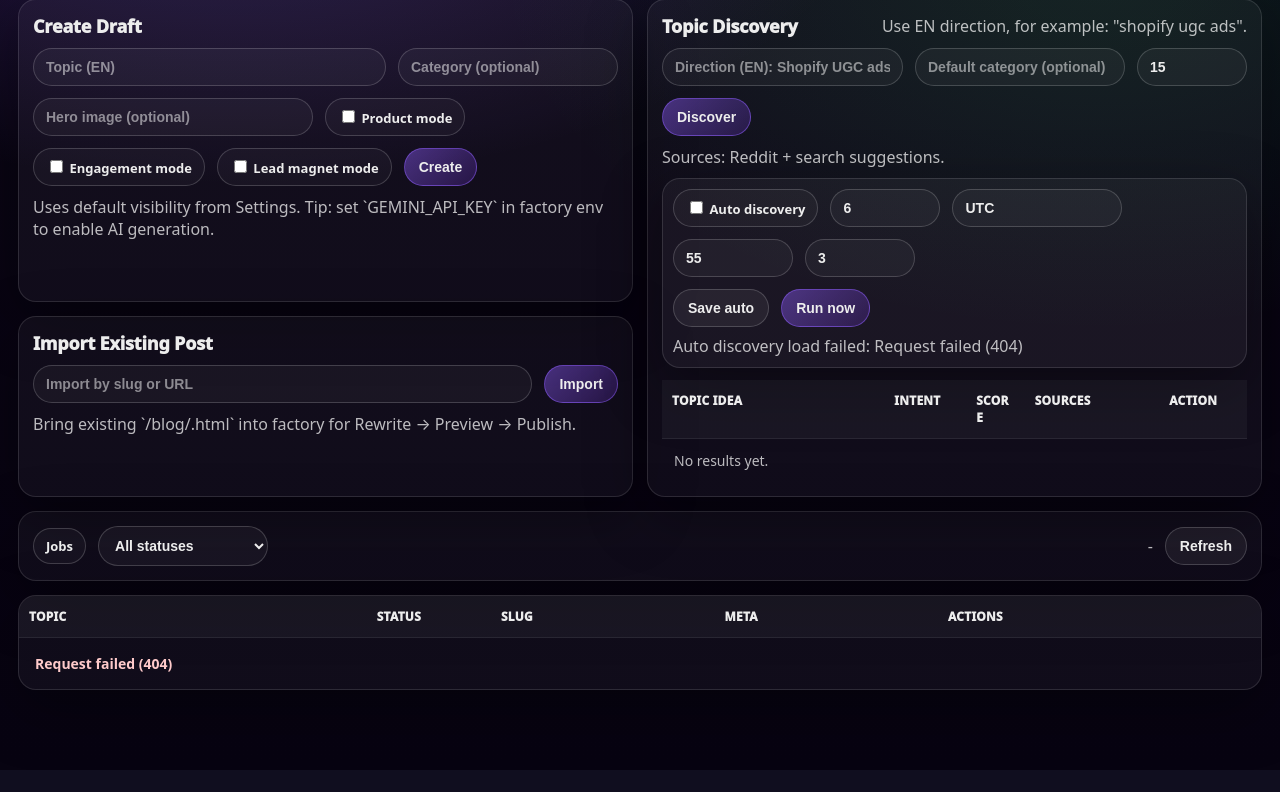
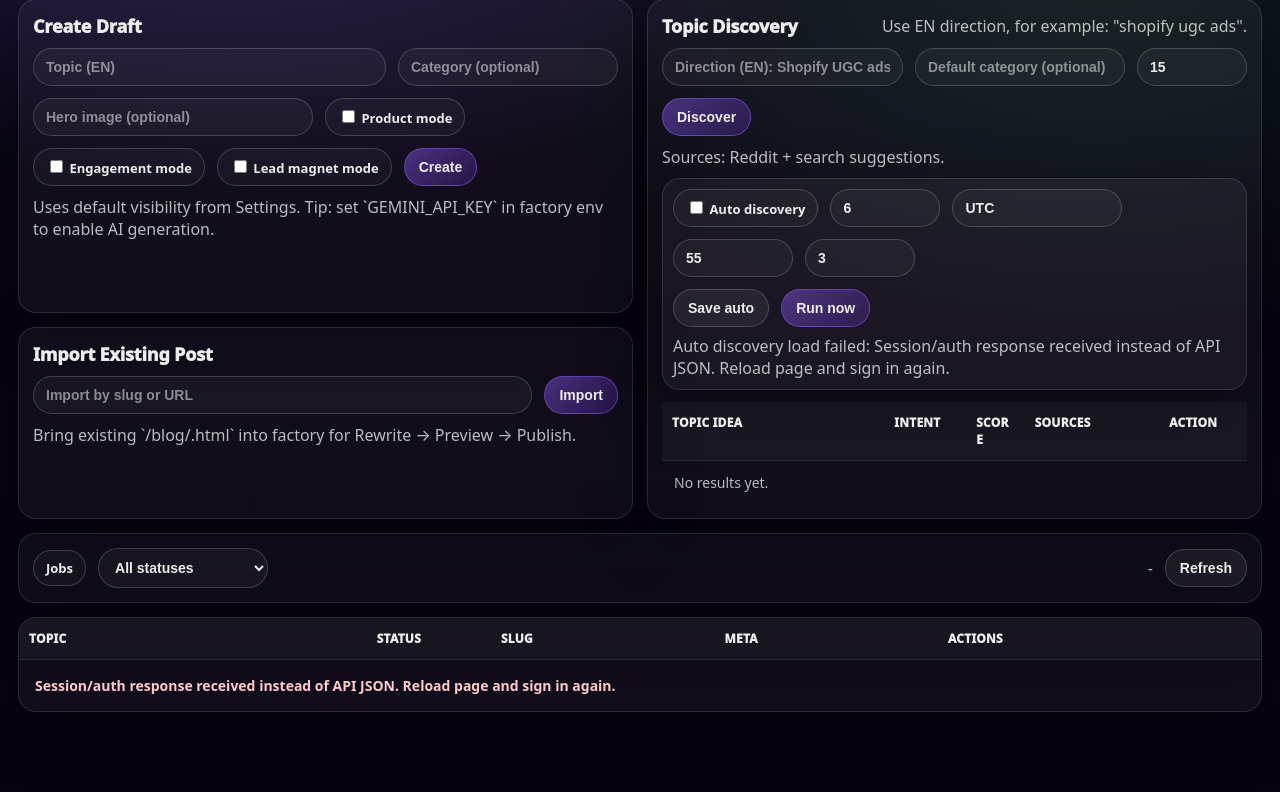
Before and after one commit to yasyarik/factory, a FastAPI app: template templates/index.html in a window 1280 px wide. Shown: the part 204-996 px from the top of the page. Before the commit the page ends 974 px from the top, so only its background shows below. Run offline with FastAPI, Linux system fonts and the light colour scheme; the template is opened without the code that fills it, so the values that code supplies are empty; some libraries are stand-ins or nearby versions.

Commit message:
fix(factory-ui): prevent jobs list reset on non-JSON auth responses

```diff
--- a/templates/index.html
+++ b/templates/index.html
@@ -1281,9 +1281,24 @@
         opts = opts || {};
         if (!('credentials' in opts)) opts.credentials = 'same-origin';
         var res = await fetch(resolveUrl(path), opts);
+        var ct = String((res.headers && res.headers.get && res.headers.get('content-type')) || '').toLowerCase();
+        var txt = '';
+        try { txt = await res.text(); } catch (e) { txt = ''; }
+
         var data = {};
-        try { data = await res.json(); } catch (e) { data = {}; }
+        if (txt) {
+          try {
+            data = JSON.parse(txt);
+          } catch (e) {
+            if (ct.indexOf('application/json') === -1) {
+              throw new Error('Session/auth response received instead of API JSON. Reload page and sign in again.');
+            }
+            throw new Error('Invalid JSON response from API');
+          }
+        }
+
         if (!res.ok) throw new Error((data && (data.detail || data.error)) || ('Request failed (' + res.status + ')'));
+        if (data && data.success === false) throw new Error((data.detail || data.error) || 'Request failed');
         return data;
       }
 
@@ -1377,7 +1392,10 @@
 
       async function refresh() {
         var data = await api('/api/jobs');
-        _allJobs = (data && data.jobs) ? data.jobs : [];
+        if (!data || !Array.isArray(data.jobs)) {
+          throw new Error('Invalid jobs payload');
+        }
+        _allJobs = data.jobs;
         renderJobs();
       }
 
```
